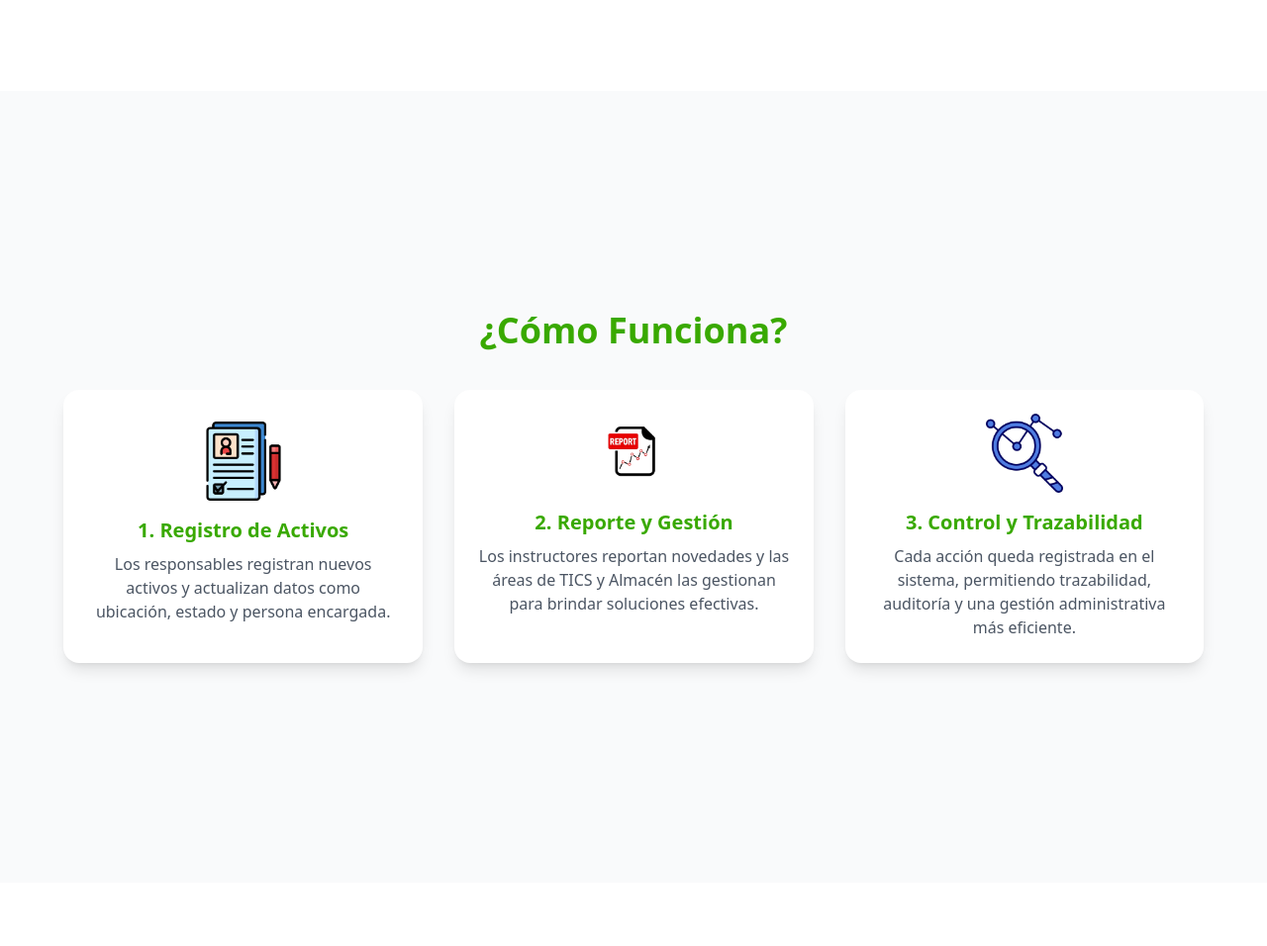
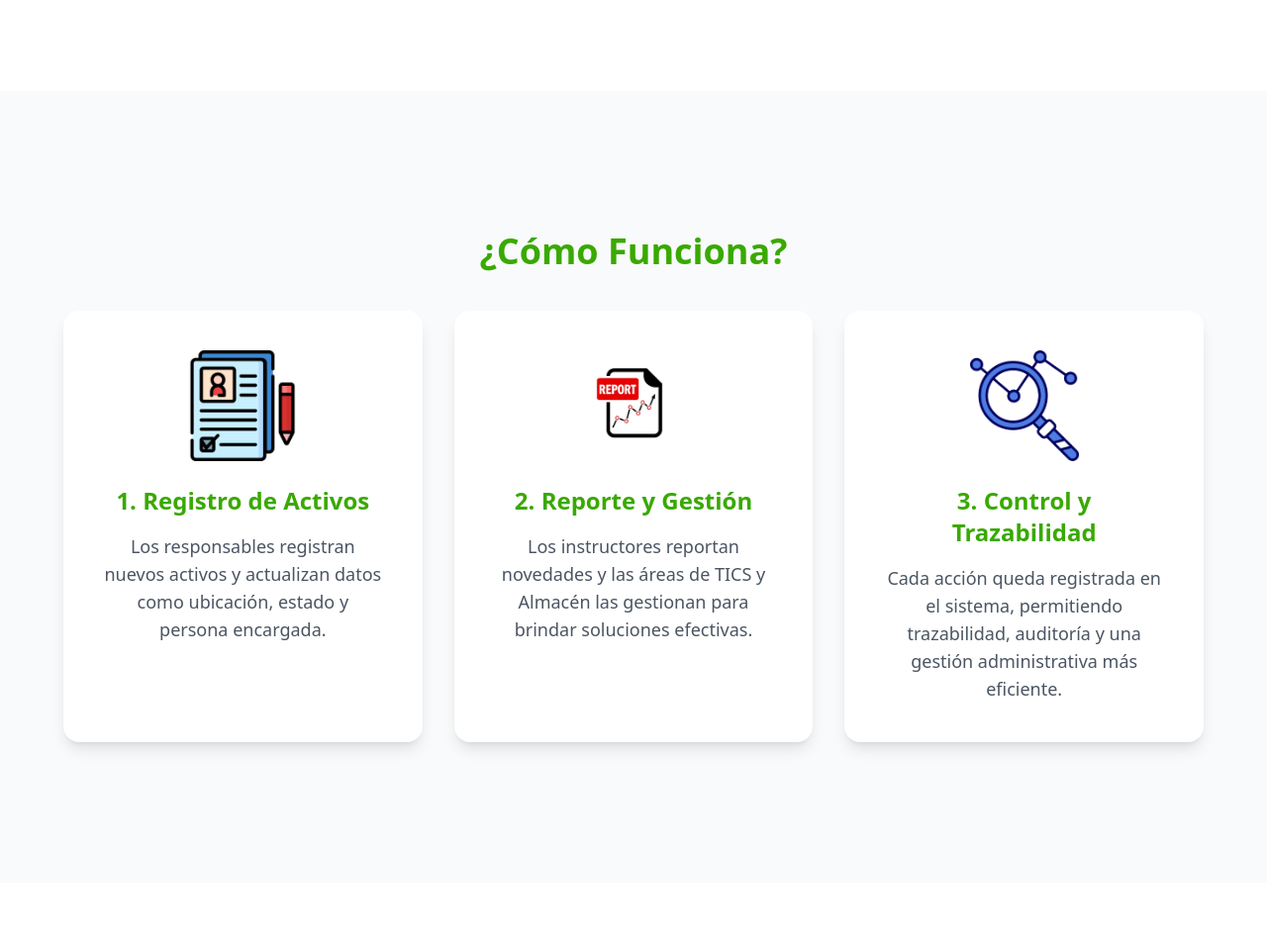
Before and after one commit to Stely69/mesa-de-ayuda, a PHP site: page / in a window 1280 px wide. Shown: the part 688-1644 px from the top of the page at 99% size. Run offline with PHP 8.4, Linux system fonts and the light colour scheme; some libraries are stand-ins or nearby versions.

Commit message:
fix: enhance 'How It Works' section layout with improved styling and larger images

```diff
--- a/public/views/inicio.php
+++ b/public/views/inicio.php
@@ -78,24 +78,24 @@ include __DIR__ . '/../views/plantillas/header_inicio.php';
         <div class="flex flex-col md:flex-row justify-center items-stretch gap-8 w-full max-w-7xl">
 
             <!-- Paso 1 -->
-            <div class="flex flex-col items-center bg-white rounded-2xl shadow-lg p-8 w-full md:w-1/3 transition-transform hover:scale-105">
-                <img src="../pictures/registro.png" alt="Registro de activos" class="w-20 h-20 object-contain mb-4">
-                <h3 class="text-xl font-semibold text-[#39A900] mb-2">1. Registro de Activos</h3>
-                <p class="text-gray-600">Los responsables registran nuevos activos y actualizan datos como ubicación, estado y persona encargada.</p>
+            <div class="flex flex-col items-center bg-white rounded-2xl shadow-lg p-10 w-full md:w-1/3 transition-transform hover:scale-105">
+                <img src="../pictures/registro.png" alt="Registro de activos" class="w-28 h-28 object-contain mb-6">
+                <h3 class="text-2xl font-semibold text-[#39A900] mb-4">1. Registro de Activos</h3>
+                <p class="text-lg text-gray-600">Los responsables registran nuevos activos y actualizan datos como ubicación, estado y persona encargada.</p>
             </div>
 
             <!-- Paso 2 -->
-            <div class="flex flex-col items-center bg-white rounded-2xl shadow-lg p-6 w-full md:w-1/3 transition-transform hover:scale-105">
-                <img src="../pictures/reportes.png" alt="Reporte y gestión" class="w-20 h-20 object-contain mb-4">
-                <h3 class="text-xl font-semibold text-[#39A900] mb-2">2. Reporte y Gestión</h3>
-                <p class="text-gray-600">Los instructores reportan novedades y las áreas de TICS y Almacén las gestionan para brindar soluciones efectivas.</p>
+            <div class="flex flex-col items-center bg-white rounded-2xl shadow-lg p-10 w-full md:w-1/3 transition-transform hover:scale-105">
+                <img src="../pictures/reportes.png" alt="Reporte y gestión" class="w-28 h-28 object-contain mb-6">
+                <h3 class="text-2xl font-semibold text-[#39A900] mb-4">2. Reporte y Gestión</h3>
+                <p class="text-lg text-gray-600">Los instructores reportan novedades y las áreas de TICS y Almacén las gestionan para brindar soluciones efectivas.</p>
             </div>
 
             <!-- Paso 3 -->
-            <div class="flex flex-col items-center bg-white rounded-2xl shadow-lg p-6 w-full md:w-1/3 transition-transform hover:scale-105">
-                <img src="../pictures/seguimiento.png" alt="Control y trazabilidad" class="w-20 h-20 object-contain mb-4">
-                <h3 class="text-xl font-semibold text-[#39A900] mb-2">3. Control y Trazabilidad</h3>
-                <p class="text-gray-600">Cada acción queda registrada en el sistema, permitiendo trazabilidad, auditoría y una gestión administrativa más eficiente.</p>
+            <div class="flex flex-col items-center bg-white rounded-2xl shadow-lg p-10 w-full md:w-1/3 transition-transform hover:scale-105">
+                <img src="../pictures/seguimiento.png" alt="Control y trazabilidad" class="w-28 h-28 object-contain mb-6">
+                <h3 class="text-2xl font-semibold text-[#39A900] mb-4">3. Control y Trazabilidad</h3>
+                <p class="text-lg text-gray-600">Cada acción queda registrada en el sistema, permitiendo trazabilidad, auditoría y una gestión administrativa más eficiente.</p>
             </div>
 
         </div>
```
